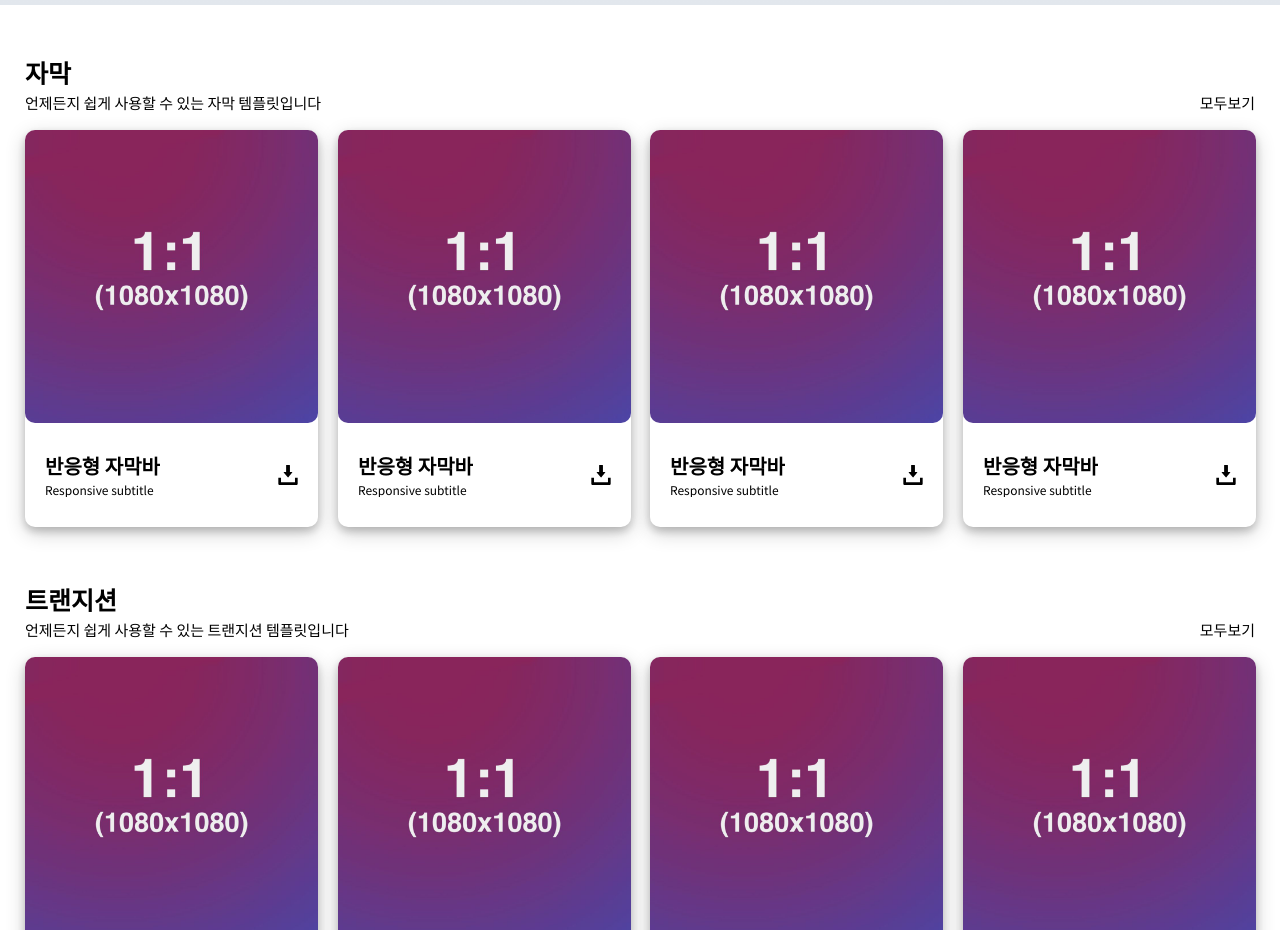
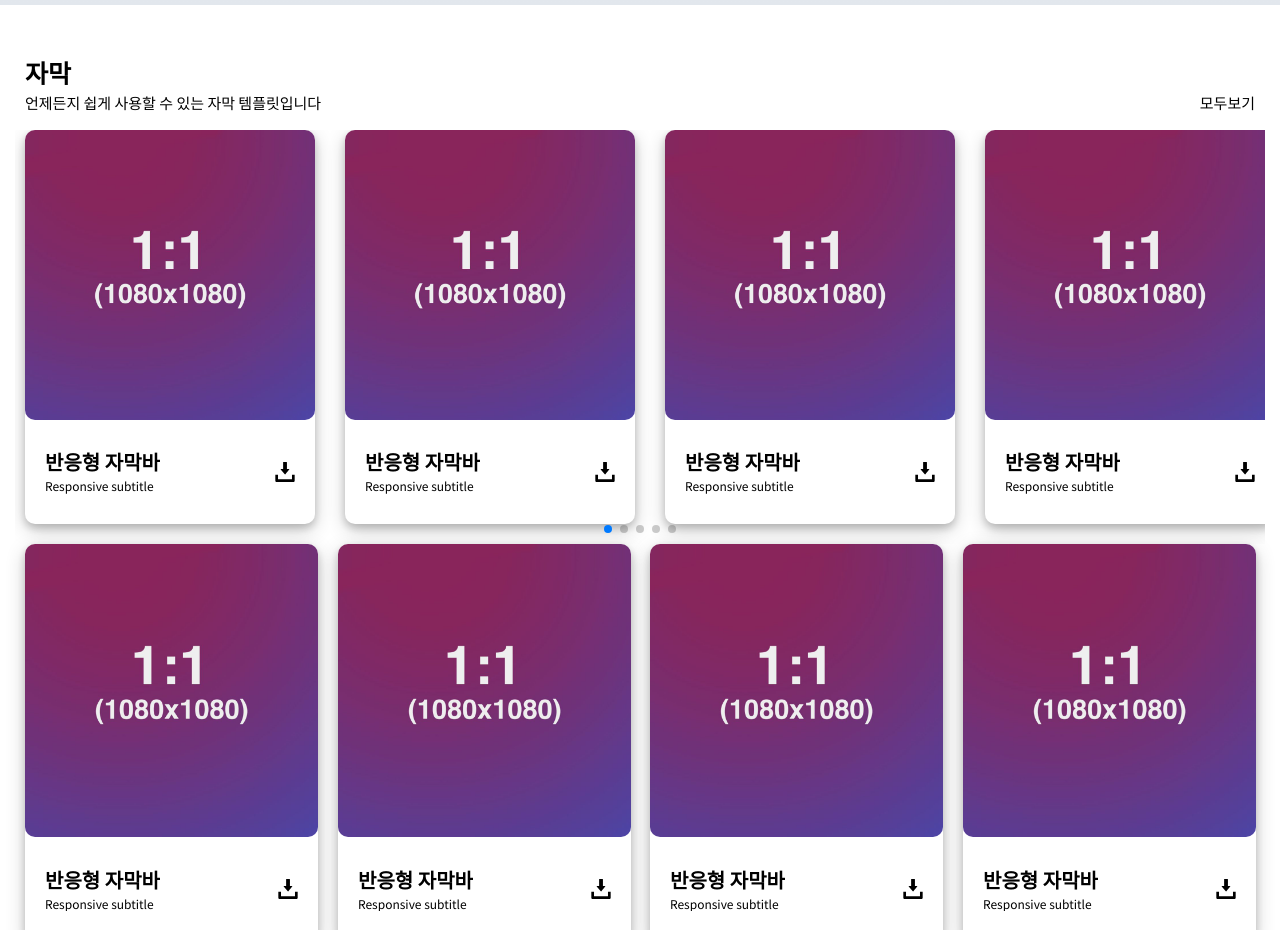
Before and after one commit to tmdwhd0123/jjongfilm, a website: page public/index.html in a window 1280 px wide. Shown: the part 1620-2550 px from the top of the page. Drawn offline with nearby package versions, Linux system fonts and the light colour scheme; a web font is replaced by a local one.

Commit message:
item swiper ing

```diff
--- a/public/css/components/swiper.css
+++ b/public/css/components/swiper.css
@@ -65,3 +65,14 @@
       -webkit-align-items: center;
       align-items: center;
     }
+
+
+.swiper-items {
+      width: 100%;
+      height: 100%;
+    }
+
+    .swiper-item{
+      width: 100%;
+      height: 100%;
+    }
--- a/public/index.html
+++ b/public/index.html
@@ -244,6 +244,7 @@
   <!-- Template -->
   <section id="template" class="section">
 
+
   <div class="type">
     <span class="type_name"><a href="subtitle.html">자막 <i class="fas fa-angle-right"></i></a></span>
     <div class="type_content">
@@ -251,6 +252,112 @@
      <span><a href="subtitle.html">모두보기</a></span>
     </div>
   </div>
+  <!-- Swiper -->
+  <div class="swiper-container swiper-items">
+    <div class="swiper-wrapper">
+      <div class="swiper-slide swiper-items-slide">
+      <div class="item swiper-item">
+      <img src="img/1-1.jpg" alt="">
+      <div class="item_contents">
+        <div class="item_content">
+          <span>반응형 자막바</span>
+          <span>Responsive subtitle</span>
+        </div>
+        <img src="img/download.svg" alt="download_icon">
+      </div>
+      </div>
+      </div>
+      <div class="swiper-slide swiper-items-slide">
+        <div class="item swiper-item">
+      <img src="img/1-1.jpg" alt="">
+      <div class="item_contents">
+        <div class="item_content">
+          <span>반응형 자막바</span>
+          <span>Responsive subtitle</span>
+        </div>
+        <img src="img/download.svg" alt="download_icon">
+      </div>
+    </div>
+      </div>
+      <div class="swiper-slide swiper-items-slide">
+        <div class="item swiper-item">
+      <img src="img/1-1.jpg" alt="">
+      <div class="item_contents">
+        <div class="item_content">
+          <span>반응형 자막바</span>
+          <span>Responsive subtitle</span>
+        </div>
+        <img src="img/download.svg" alt="download_icon">
+      </div>
+    </div>
+      </div>
+      <div class="swiper-slide swiper-items-slide">
+        <div class="item swiper-item">
+      <img src="img/1-1.jpg" alt="">
+      <div class="item_contents">
+        <div class="item_content">
+          <span>반응형 자막바</span>
+          <span>Responsive subtitle</span>
+        </div>
+        <img src="img/download.svg" alt="download_icon">
+      </div>
+    </div>
+      </div>
+      <div class="swiper-slide swiper-items-slide">
+      <div class="item swiper-item">
+      <img src="img/1-1.jpg" alt="">
+      <div class="item_contents">
+        <div class="item_content">
+          <span>반응형 자막바</span>
+          <span>Responsive subtitle</span>
+        </div>
+        <img src="img/download.svg" alt="download_icon">
+      </div>
+      </div>
+      </div>
+      <div class="swiper-slide swiper-items-slide">
+        <div class="item swiper-item">
+      <img src="img/1-1.jpg" alt="">
+      <div class="item_contents">
+        <div class="item_content">
+          <span>반응형 자막바</span>
+          <span>Responsive subtitle</span>
+        </div>
+        <img src="img/download.svg" alt="download_icon">
+      </div>
+    </div>
+      </div>
+      <div class="swiper-slide swiper-items-slide">
+        <div class="item swiper-item">
+      <img src="img/1-1.jpg" alt="">
+      <div class="item_contents">
+        <div class="item_content">
+          <span>반응형 자막바</span>
+          <span>Responsive subtitle</span>
+        </div>
+        <img src="img/download.svg" alt="download_icon">
+      </div>
+    </div>
+      </div>
+      <div class="swiper-slide swiper-items-slide">
+        <div class="item swiper-item">
+      <img src="img/1-1.jpg" alt="">
+      <div class="item_contents">
+        <div class="item_content">
+          <span>반응형 자막바</span>
+          <span>Responsive subtitle</span>
+        </div>
+        <img src="img/download.svg" alt="download_icon">
+      </div>
+    </div>
+      </div>
+    </div>
+    <!-- Add Pagination -->
+    <div class="swiper-pagination"></div>
+  </div>
+
+
+
   <div class="items">
     <div class="item hvr-float-shadow">
       <img src="img/1-1.jpg" alt="">
--- a/public/js/swiper.js
+++ b/public/js/swiper.js
@@ -49,3 +49,12 @@ var swiper = new Swiper('.swiper2', {
         prevEl: '.swiper-button-prev',
       },
     });
+
+var swiper = new Swiper('.swiper-items', {
+      slidesPerView: 4,
+      spaceBetween: 30,
+      pagination: {
+        el: '.swiper-pagination',
+        clickable: true,
+      },
+    });
```
